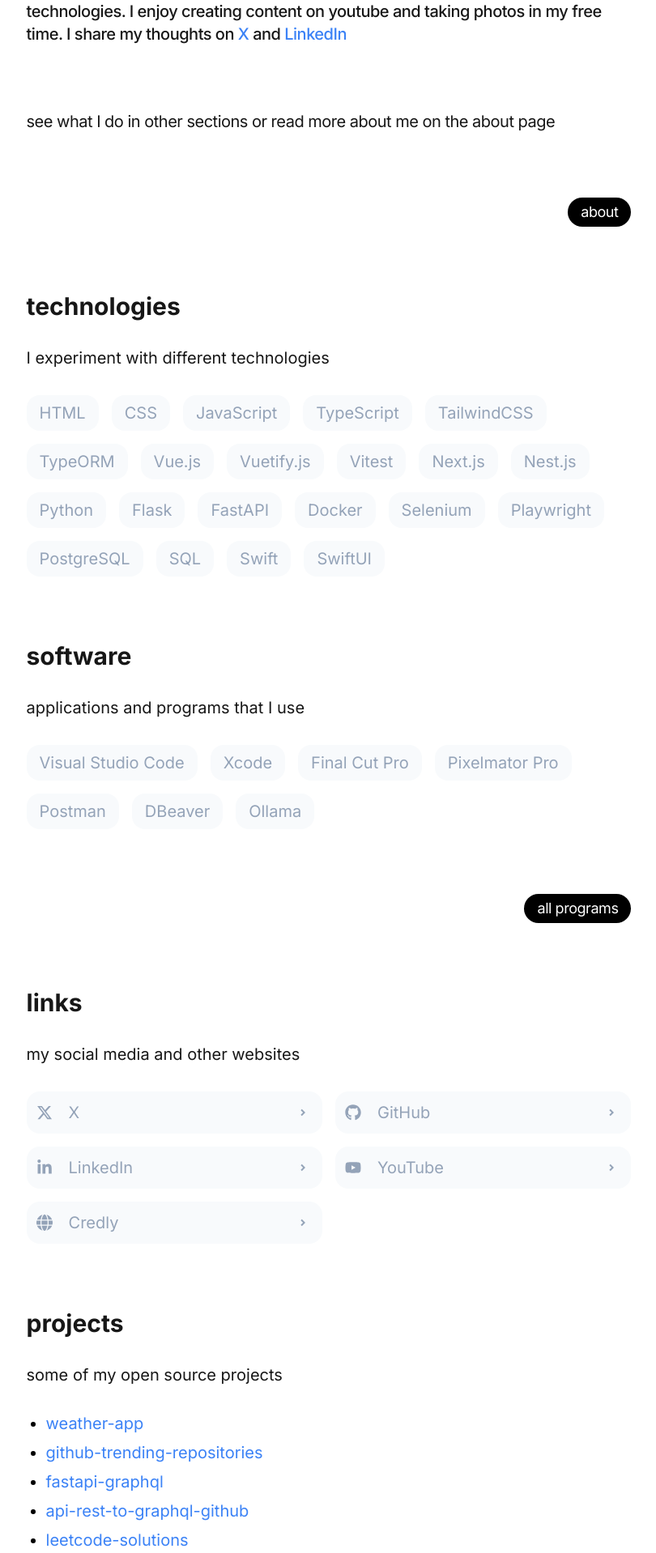
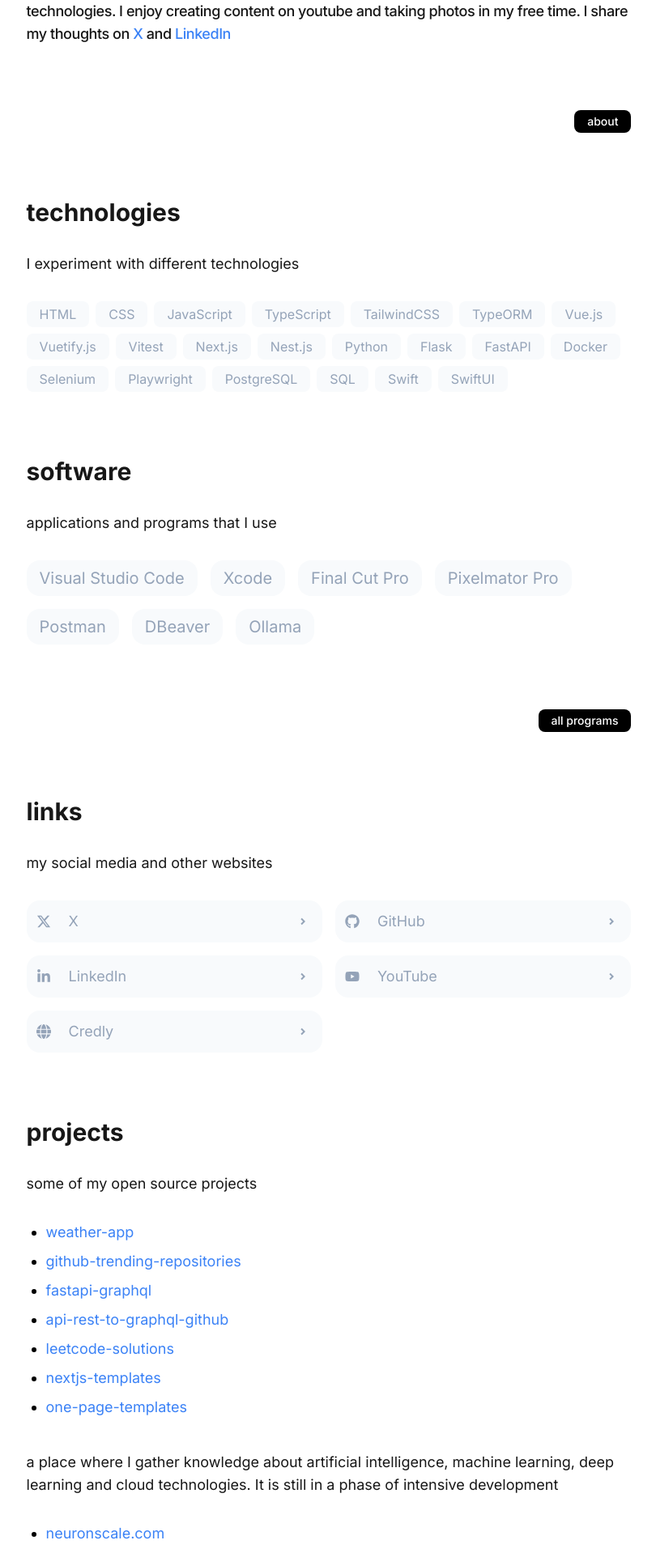
Before and after one commit to jakubgania/site, a Next.js app: page / in a window 1280 px wide. Shown: the part 402-2320 px from the top of the page at 81% size, without its empty margins (234-1044 px from the left). Built offline with nearby package versions, Linux system fonts and the light colour scheme.

Commit message:
development

```diff
--- a/app/page.tsx
+++ b/app/page.tsx
@@ -113,26 +113,26 @@ export default function Home() {
           </div>
         </div>
       </div>
-      <div className="text-base md:text-xl font-medium tracking-tight">
-        <span className="bg-gradient-to-r from-blue-600 to-sky-400 bg-clip-text text-transparent">software engineer</span> who creates various projects, likes to learn and discover new technologies. I enjoy creating content on youtube and taking photos in my free time. I share my thoughts on <a href="https://x.com/jakubgania" target="_blank" className="text-blue-500">X</a> and <a href="https://linkedin.com/in/jakubgania" target="_blank" className="text-blue-500"> LinkedIn</a>
+      <div className="text-base md:text-lg font-medium tracking-tight">
+        <span className="bg-gradient-to-r from-blue-600 to-sky-400 bg-clip-text text-transparent">software engineer</span> who creates various projects, likes to learn new things and discover new technologies. I enjoy creating content on youtube and taking photos in my free time. I share my thoughts on <a href="https://x.com/jakubgania" target="_blank" className="text-blue-500">X</a> and <a href="https://linkedin.com/in/jakubgania" target="_blank" className="text-blue-500"> LinkedIn</a>
       </div>
-      <div className="text-base md:text-xl tracking-tight">
+      {/* <div className="text-base md:text-xl tracking-tight">
         see what I do in other sections or read more about me on the about page
-      </div>
+      </div> */}
       <LinkButton path="/" title="about" />
       <div>
         <h2 className="text-2xl md:text-3xl font-bold">
           technologies
         </h2>
         <div className="py-8">
-          <div className="text-base md:text-xl">
+          <div className="text-base md:text-lg">
             I experiment with different technologies
           </div>
         </div>
-        <div className="flex flex-row flex-wrap gap-2 md:gap-4 relative">
+        <div className="flex flex-row flex-wrap gap-2 md:gap-2 relative">
           {tags.map((tag) => (
-            <div key={tag} className="bg-slate-50 text-slate-400 rounded-2xl py-2 px-4 group relative">
-              <span className="text-base md:text-xl cursor-default">{tag}</span>
+            <div key={tag} className="bg-slate-50 text-slate-400 rounded-lg py-1 px-4 group relative">
+              <span className="text-base md:text-base cursor-default">{tag}</span>
             </div>
           ))}
         </div>
@@ -142,7 +142,7 @@ export default function Home() {
           software
         </h2>
         <div className="py-8">
-          <div className="text-base md:text-xl">
+          <div className="text-base md:text-lg">
             applications and programs that I use
           </div>
         </div>
@@ -160,20 +160,20 @@ export default function Home() {
           links
         </h2>
         <div className="py-8">
-          <div className="text-base md:text-xl">
+          <div className="text-base md:text-lg">
             my social media and other websites
           </div>
         </div>
         <div className="grid flex-grow grid-cols-1 gap-2 md:gap-4 md:grid-cols-2">
           {links.map((link) => (
             <div key={link.title} className="">
-              <a href={link.url} target="_blank" className="w-full flex items-center text-slate-400 text-xl bg-slate-50 rounded-2xl p-3">
+              <a href={link.url} target="_blank" className="w-full flex items-center text-slate-400 text-lg bg-slate-50 rounded-2xl p-3">
                 <section className="flex flex-row items-center justify-between w-full">
                   <div className="flex items-center">
                     <div className="w-10">
                       <span>{link.icon}</span>
                     </div>
-                    <span className="text-base md:text-xl">{link.title}</span>
+                    <span className="text-base md:text-lg">{link.title}</span>
                   </div>
                   <div>
                     <RiArrowDropRightLine className="ml-auto w-6 h-6" />
@@ -208,22 +208,22 @@ export default function Home() {
           projects
         </h2>
         <div className="py-8">
-          <div className="text-base md:text-xl">
+          <div className="text-base md:text-lg">
             some of my open source projects
           </div>
         </div>
         <ul className="list-disc marker:text-black pl-6">
           {projects.map((project) => (
-            <li key={project.path} className="text-base md:text-xl text-blue-500 pb-2">{project.name}</li>
+            <li key={project.path} className="text-base md:text-lg text-blue-500 pb-2">{project.name}</li>
           ))}
         </ul>
         <div className="py-8">
-          <div className="text-base md:text-xl">
+          <div className="text-base md:text-lg">
             a place where I gather knowledge about artificial intelligence, machine learning, deep learning and cloud technologies. It is still in a phase of intensive development
           </div>
         </div>
         <ul className="list-disc marker:text-black pl-6">
-          <li className="text-base md:text-xl text-blue-500">
+          <li className="text-base md:text-lg text-blue-500">
             <a href="https://neuronscale.com" target="_blank">neuronscale.com</a>
           </li>
         </ul>
@@ -234,18 +234,18 @@ export default function Home() {
           youtube
         </h2>
         <div className="py-8">
-          <div className="text-base md:text-xl text-slate-400">
+          <div className="text-base md:text-lg text-slate-400">
             91 subscribers • 44 videos • 11,240 views
           </div>
         </div>
         <div className="pb-8">
-          <div className="text-base md:text-xl">
+          <div className="text-base md:text-lg">
             most often I create videos in which I show my projects, but sometimes they are just casual videos in which I show how I program something, I think that YouTube is a great place to commemorate your projects which you can analyze or show to another person at any time
           </div>
         </div>
         <ul className="list-disc marker:text-black pl-5">
           {youtube.map((video) => (
-            <li key={video.url} className="text-base md:text-xl text-blue-500 tracking-tight pb-4 md:pb-6 relative group">
+            <li key={video.url} className="text-base md:text-lg text-blue-500 tracking-tight pb-2 md:pb-4 relative group">
               {/* <div className="hidden group-hover:block">
                 <Image
                   src="/hqdefault.jpg"
@@ -290,7 +290,7 @@ function LinkButton({ path, title } : LinkButtonProps) {
 
   return (
     <div className="flex justify-end">
-      <Link href={path} className="bg-black text-white text-base md:text-lg tracking-tight rounded-full py-1 px-4">
+      <Link href={path} className="bg-black text-white text-sm font-medium rounded-lg py-1 px-4">
         {title}
       </Link>
     </div>
```
